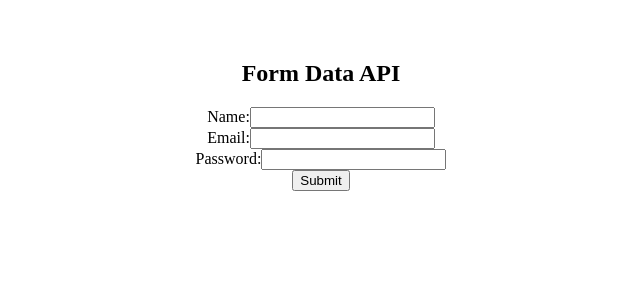
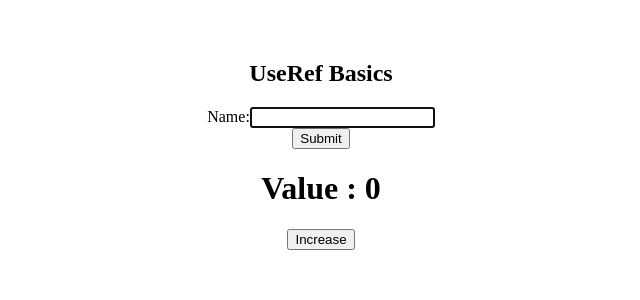
Before and after one commit to rggoria/react-crash-course, a React (Vite) app: page / in a window 1280 px wide. Shown: the top 300 px of the page, without its empty margins (319-959 px from the left). Built offline with nearby package versions, Linux system fonts and the light colour scheme.

Commit message:
UseRef Hook

```diff
--- a/src/App.jsx
+++ b/src/App.jsx
@@ -1,4 +1,4 @@
-import Selected from "./tutorial/6-forms/05-form-data-api";
+import Selected from "./tutorial/7-useRef/01-useRef-basics";
 import "./App.css";
 
 function App() {
--- /dev/null
+++ b/src/tutorial/7-useRef/01-useRef-basics.jsx
@@ -0,0 +1,45 @@
+import { useEffect, useRef, useState } from "react";
+
+const UseRefBasics = () => {
+  const [value, setValue] = useState(0);
+
+  const refContainer = useRef(null);
+
+  const isMounted = useRef(false);
+  // console.log(refContainer);
+
+  useEffect(() => {
+    refContainer.current.focus();
+  });
+
+  useEffect(() => {
+    if (!isMounted.current) {
+      isMounted.current = true;
+      return;
+    }
+    console.log("re-render");
+  }, [value]);
+
+  const handleSubmit = (e) => {
+    e.preventDefault();
+    const name = refContainer.current.value;
+    console.log(name);
+  };
+
+  return (
+    <div>
+      <h2>UseRef Basics</h2>
+      <form onSubmit={handleSubmit}>
+        <div>
+          <label htmlFor="name">Name:</label>
+          <input type="text" id="name" ref={refContainer} />
+        </div>
+
+        <button type="submit">Submit</button>
+      </form>
+      <h1>Value : {value}</h1>
+      <button onClick={() => setValue(value + 1)}>Increase</button>
+    </div>
+  );
+};
+export default UseRefBasics;
```
